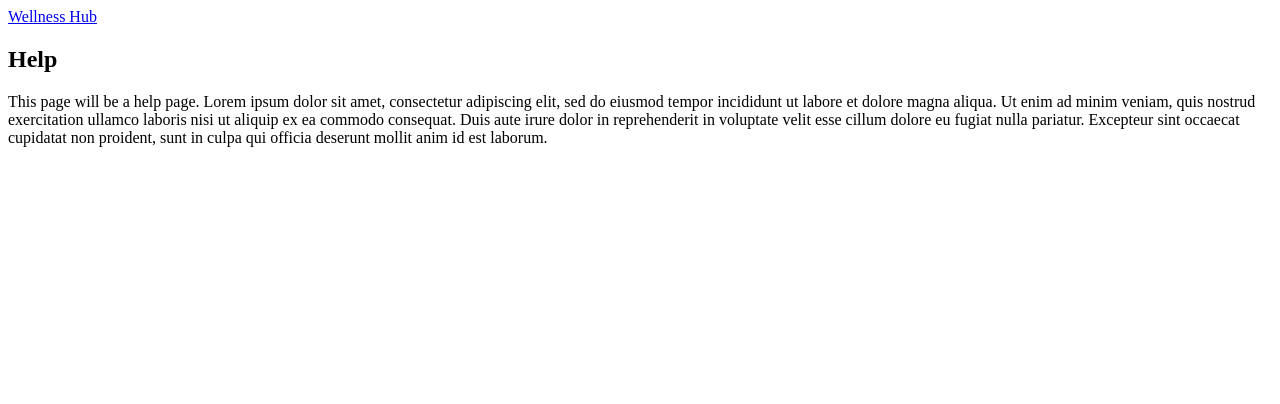
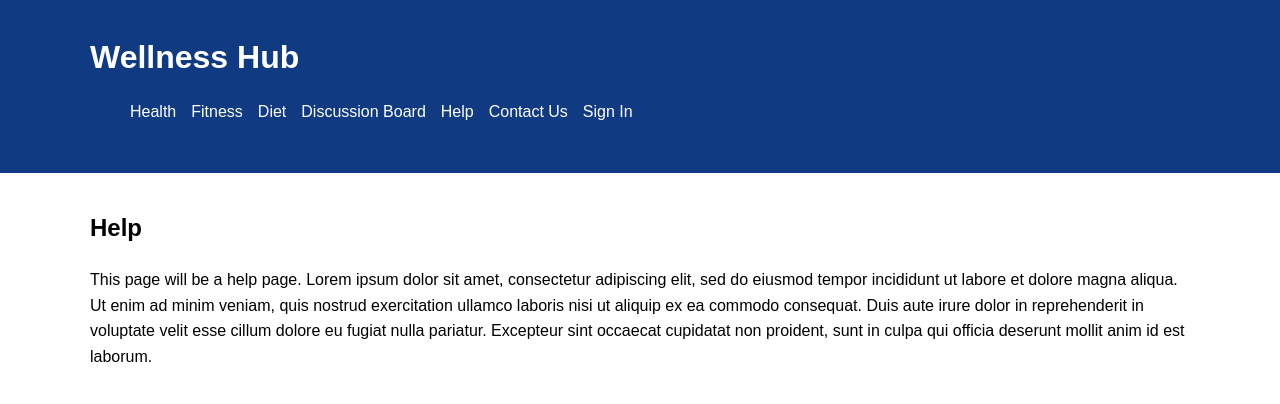
Before and after one commit to RenM23/Health_Benefits_and_Resources_Website, a plain HTML site: page help.html in a window 1280 px wide. Drawn offline with Linux system fonts and the light colour scheme.

Commit message:
Update help page with navigation

```diff
--- a/help.html
+++ b/help.html
@@ -1,10 +1,30 @@
+<!DOCTYPE html>
+<html lang="en">
+<head>
+  <meta charset="UTF-8" />
+  <meta name="viewport" content="width=device-width, initial-scale=1.0" />
+  <title>Wellness Hub</title>
+  <link rel="stylesheet" href="css/styles.css" />
 </head>
 <body>
   <header class="navbar">
-    <nav class="container">
-      <a href="index.html" class="logo">Wellness Hub</a>
+  <div class="container">
+	<a href="index.html" class="logo">
+		<h1>Wellness Hub</h1>
+	</a>
+    <nav>
+      <ul class="nav-links">
+        <li><a href="health.html">Health</a></li>
+        <li><a href="fitness.html">Fitness</a></li>
+        <li><a href="diet.html">Diet</a></li>
+        <li><a href="discussionboard.html">Discussion Board</a></li>
+        <li><a href="help.html">Help</a></li>
+        <li><a href="contact.html">Contact Us</a></li>
+        <li><a href="login.html" class="btn">Sign In</a></li>
+      </ul>
     </nav>
-  </header>
+  </div>
+</header>
   <main class="container">
     <h2>Help</h2>
     <p>This page will be a help page.
```
